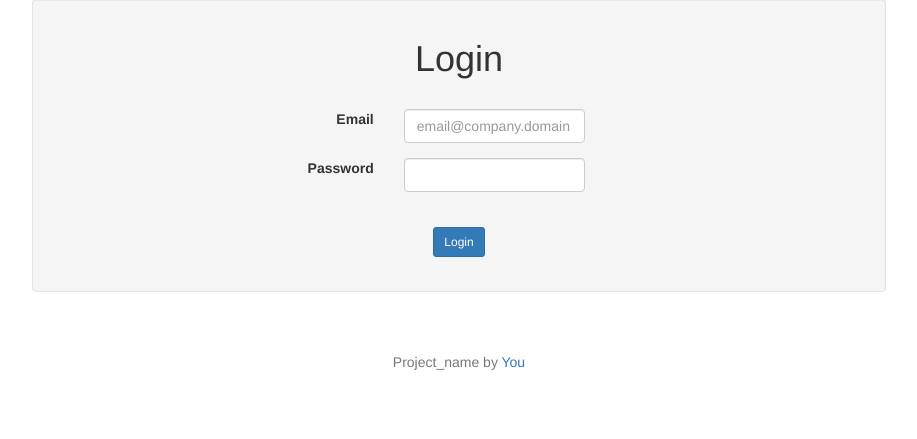
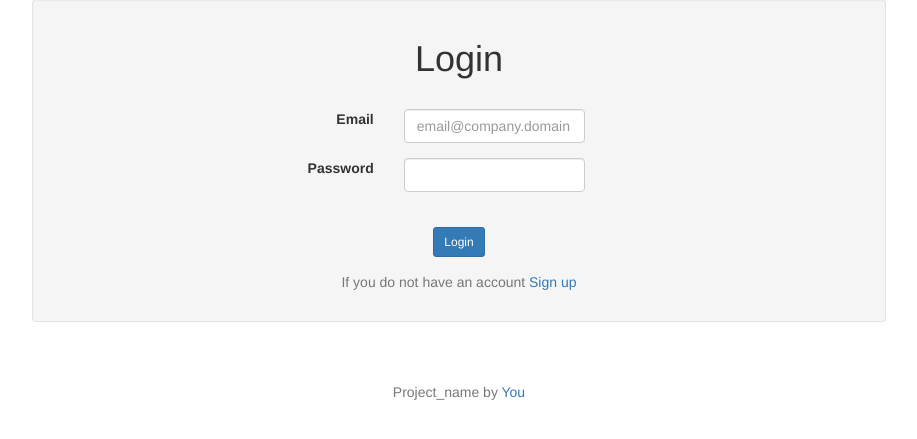
Before and after one commit to Jazriel/auth-that, a Flask app: page /login in a window 1280 px wide. Shown: the part 61-500 px from the top of the page, without its empty margins (181-1098 px from the left). Run offline with Flask 2, Linux system fonts and the light colour scheme; some libraries are stand-ins or nearby versions.

Commit message:
Now more user friendly.

```diff
--- a/project_name/user_control/controllers.py
+++ b/project_name/user_control/controllers.py
@@ -78,6 +78,7 @@ def check_and_login(password, user):
 @user_mng.route('/logout')
 def logout():
     """Logs the user out, has no effect if there was no one logged in."""
+    flash(_('Logged out successfully.'))
     logout_user()
     session.clear()
     return redirect(url_for('index'))
@@ -130,6 +131,9 @@ def sign_up():
         flash(_('Signed up successfully.'))
 
         return redirect(url_for('user_mng.login'))
+
+    if form.is_submitted():
+        flash(_('Email or password were not valid.'))
 
     return render_template(view, form=form)
 
--- a/project_name/user_control/templates/login.html
+++ b/project_name/user_control/templates/login.html
@@ -6,5 +6,8 @@
         <h1 class="text-center">{{ _('Login') }}</h1>
         <br/>
         {{ email_password_form(form, url_for('user_mng.login'), _('Login')) }}
+        <p class="text-muted text-center">
+            {{ _("If you do not have an account ") }}<a href="{{ url_for('user_mng.sign_up') }}">{{ _('Sign up') }}</a>
+        </p>
     </div>
 {% endblock %}
--- a/project_name/user_control/templates/macros.html
+++ b/project_name/user_control/templates/macros.html
@@ -11,7 +11,7 @@
 <div class="form-group">
     {{ form.email.label(class='col-md-5 col-sm-5 col-xs-4 text-right') }}
     <div class="col-md-3 col-sm-4 col-xs-8">
-        {{ form.email(placeholder=_('email@company.domain'), class='form-control')}}
+        {{ form.email(placeholder=_('email@company.domain'), type='email', class='form-control')}}
     </div>
 </div>
 {% endmacro %}
```
